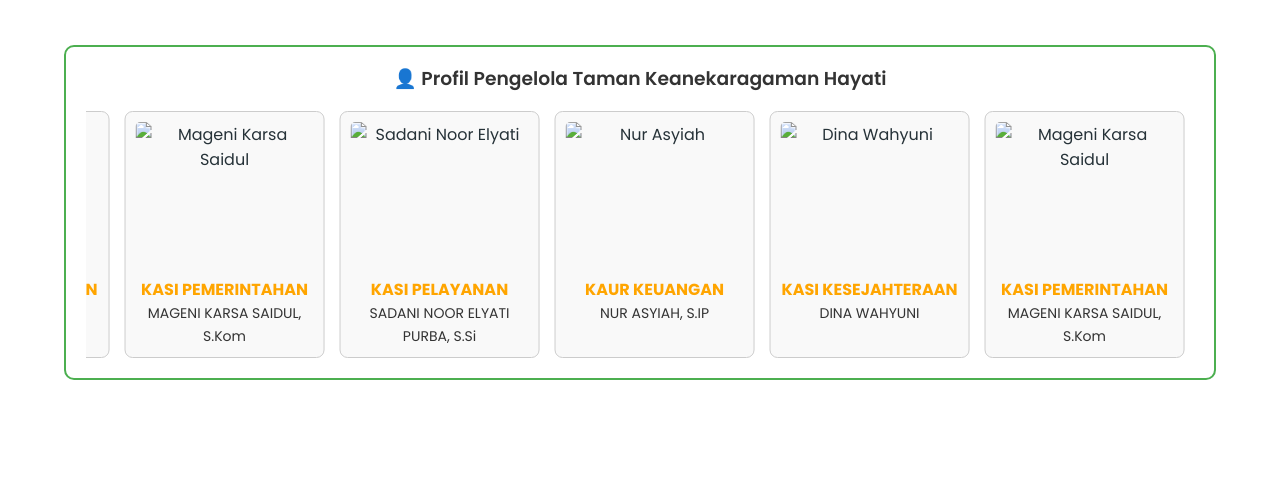
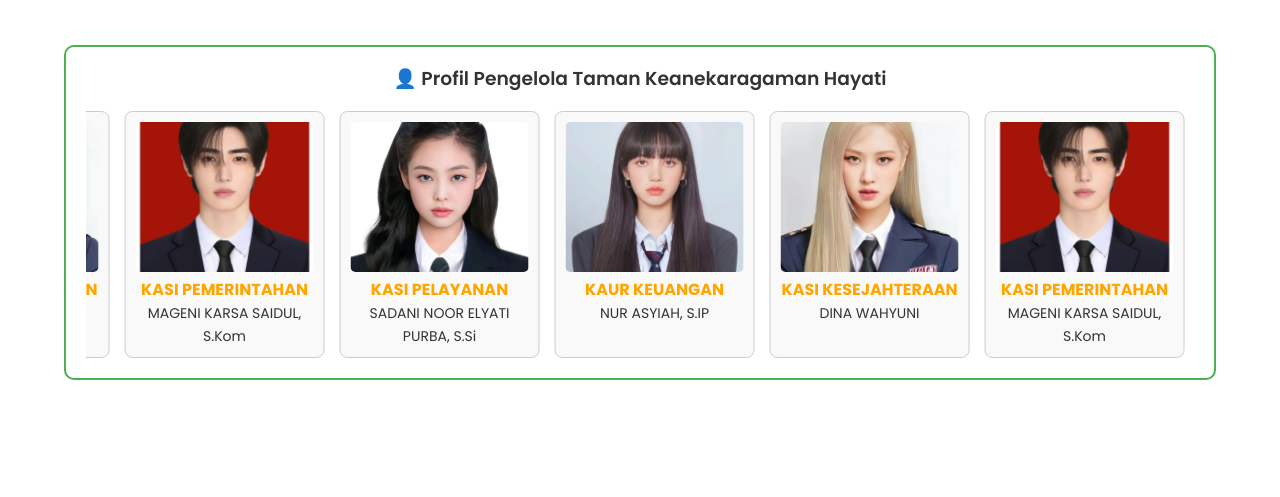
Before and after one commit to Metsue/ProjekUAS, a plain HTML site: page index.html in a window 1280 px wide. Shown: the part 3200-3697 px from the top of the page. Drawn offline with nearby package versions, Linux system fonts and the light colour scheme.

Commit message:
pensmbahan

```diff
--- a/index.html
+++ b/index.html
@@ -201,34 +201,34 @@
             <div class="marquee-wrapper">
               <div class="marquee-content">
                 <div class="card">
-                  <img src="dina.jpg" alt="Dina Wahyuni">
+                  <img src="img/dina.jpg" alt="Dina Wahyuni">
                   <div class="jabatan">KASI KESEJAHTERAAN</div>
                   <div class="nama">DINA WAHYUNI</div>
                 </div>
                 <div class="card">
-                  <img src="mageni.jpg" alt="Mageni Karsa Saidul">
+                  <img src="img/mageni.jpg" alt="Mageni Karsa Saidul">
                   <div class="jabatan">KASI PEMERINTAHAN</div>
                   <div class="nama">MAGENI KARSA SAIDUL, S.Kom</div>
                 </div>
                 <div class="card">
-                  <img src="sadani.jpg" alt="Sadani Noor Elyati">
+                  <img src="img/sadani.jpg" alt="Sadani Noor Elyati">
                   <div class="jabatan">KASI PELAYANAN</div>
                   <div class="nama">SADANI NOOR ELYATI PURBA, S.Si</div>
                 </div>
                 <div class="card">
-                  <img src="nurasyiah.jpg" alt="Nur Asyiah">
+                  <img src="img/nurasyiah.jpg" alt="Nur Asyiah">
                   <div class="jabatan">KAUR KEUANGAN</div>
                   <div class="nama">NUR ASYIAH, S.IP</div>
                 </div>
 
                 <!-- Duplikat Untuk Looping -->
                 <div class="card">
-                  <img src="dina.jpg" alt="Dina Wahyuni">
+                  <img src="img/dina.jpg" alt="Dina Wahyuni">
                   <div class="jabatan">KASI KESEJAHTERAAN</div>
                   <div class="nama">DINA WAHYUNI</div>
                 </div>
                 <div class="card">
-                  <img src="mageni.jpg" alt="Mageni Karsa Saidul">
+                  <img src="img/mageni.jpg" alt="Mageni Karsa Saidul">
                   <div class="jabatan">KASI PEMERINTAHAN</div>
                   <div class="nama">MAGENI KARSA SAIDUL, S.Kom</div>
                 </div>
```
Also changed, not shown: img/dina.jpg (added), img/mageni.jpg (added), img/nurasyiah.jpg (added), img/sadani.jpg (added).
